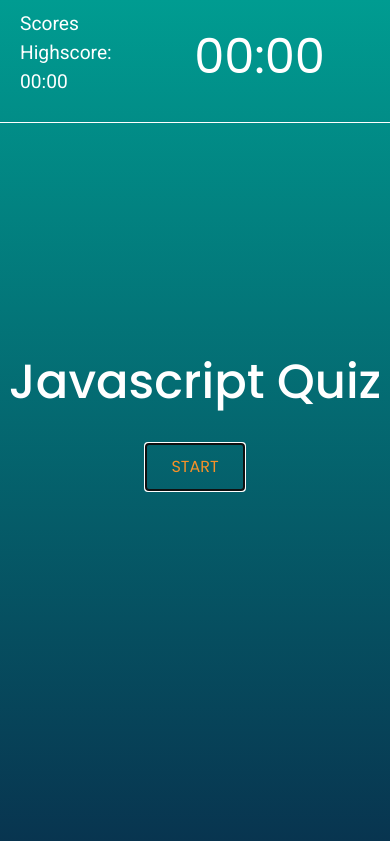
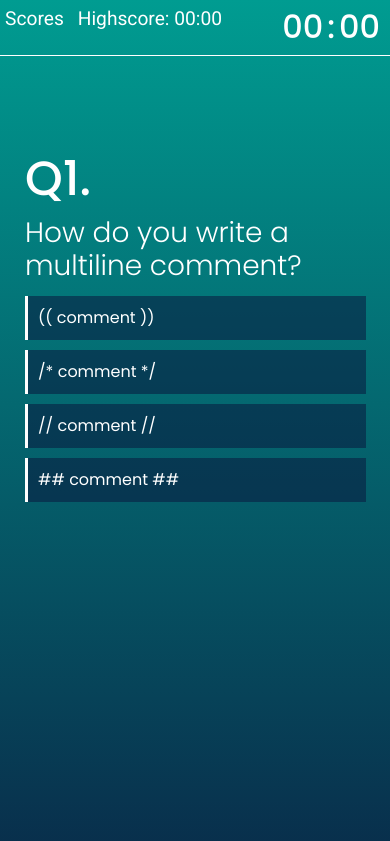
Before and after one commit to nick75mowbray/jsquiz, a plain HTML site: page index.html in a window 390 px wide. Both pictures are taken after a click on the button "START". Shown: the top 841 px of the page. Drawn offline with nearby package versions, Linux system fonts and the light colour scheme.

Commit message:
add questions with carousel function

```diff
--- a/index.html
+++ b/index.html
@@ -10,13 +10,17 @@
 </head>
 <body>
     <!-- nav bar -->
-    <nav>
+    <nav id="navbar" style="display: none;">
         <div id="nav-content">
             <ul>
                 <li><a>Scores</a></li>
                 <li id="highscore-display">Highscore: 00:00</li>
             </ul>
-            <h1 id="timer-display">00:00</h1>
+            <div id="timer-display" style="display: inline;">
+                <h1 id="minutesDigits">00</h1>
+                <h1>:</h1>
+                <h1 id="secondsDigits">00</h1>
+            </div>
         </div>
     </nav>
     <!-- opening screen -->
@@ -27,32 +31,48 @@
         </div>
     </div>
     <!-- questions -->
-    <div id="carouselExampleSlidesOnly" class="carousel slide" data-ride="carousel"
-    data-interval="false" data-wrap="false">
+    <div id="mycarousel" class="carousel slide" data-ride="carousel"
+    data-interval="false" data-wrap="false" data-touch="false" style="display: none;">
         <div class="carousel-inner">
-          <div class="carousel-item active">
-              <h1 class="q-number">Q1</h1>
+          <div class="carousel-item active container">
+            <div class="d-flex flex-column">
+            <h1 class="q-number">Q1.</h1>
               <h3 class="question">How do you write a multiline comment?</h3>
               <button class="answer incorrect">(( comment ))</button>
-              <button class="answer incorrect">(( comment ))</button>
-              <button class="answer incorrect">(( comment ))</button>
-              <button class="answer incorrect">(( comment ))</button>
+              <button class="answer correct">/* comment */</button>
+              <button class="answer incorrect">// comment //</button>
+              <button class="answer incorrect">## comment ##</button>
+            </div>
           </div>
-          <div class="carousel-item">
-            <h1>Q1</h1>
-              <h3>How do you write a multiline comment?</h3>
-              <button class="answer incorrect">(( comment ))</button>
-              <button class="answer incorrect">(( comment ))</button>
-              <button class="answer incorrect">(( comment ))</button>
-              <button class="answer incorrect">(( comment ))</button>
+          <div class="carousel-item container">
+            <div class="d-flex flex-column">
+            <h1 class="q-number">Q2.</h1>
+              <h3 class="question">How do you call a function?</h3>
+              <button class="answer correct">myFunction()</button>
+              <button class="answer incorrect">myFunction.run()</button>
+              <button class="answer incorrect">start(myFunction)</button>
+              <button class="answer incorrect">call.myFunction()</button>
+            </div>
           </div>
-          <div class="carousel-item">
-            <h1>Q1</h1>
-              <h3>How do you write a multiline comment?</h3>
-              <button class="answer incorrect">(( comment ))</button>
-              <button class="answer incorrect">(( comment ))</button>
-              <button class="answer incorrect">(( comment ))</button>
-              <button class="answer incorrect">(( comment ))</button>
+          <div class="carousel-item container">
+            <div class="d-flex flex-column">
+            <h1 class="q-number">Q3.</h1>
+              <h3 class="question">How do you create an alert?</h3>
+              <button class="answer incorrect">console.log(alert"alert this")</button>
+              <button class="answer incorrect">var alert = "alert this"</button>
+              <button class="answer incorrect">"alert this".alert()</button>
+              <button class="answer correct">alert("alert this")</button>
+            </div>
+          </div>
+          <div class="carousel-item container">
+            <div class="d-flex flex-column">
+            <h1 class="q-number">Q4.</h1>
+              <h class="question"3>What is the BEST method to get an element with an id of item?</h>
+              <button class="answer incorrect">document.querySelector('#item')</button>
+              <button class="answer incorrect">window.getElement.item</button>
+              <button class="answer incorrect">document.getElementByName('item')</button>
+              <button class="answer correct">document.getElementById('item')</button>
+            </div>
           </div>
         </div>
       </div>
--- a/script.js
+++ b/script.js
@@ -1,10 +1,24 @@
+var startBtn = document.getElementById('begin-btn');
+var openingDiv = document.getElementById('opener');
+var answerbtn = document.getElementsByClassName("answer");
+var navBar = document.getElementById('navbar');
+var myCarousel = document.getElementById('mycarousel');
+var timer;
 
 //opening screen full width div with button
 //button starts game and closes div
 
+startBtn.addEventListener("click", function(){
+    openingDiv.style.display="none";
+    navBar.style.display="block";
+    myCarousel.style.display="block";
+});
 //create timer to count up
 //create function that increases timer if incorrect answer
+function counter(){
 
+}
+timer = setInterval(counter, 1000);
 //create carosel for questions and answers
 //function to change answer appearance once clicked
 
@@ -13,13 +27,11 @@
 //store name and score as an object
 
 //new page for high scores
-$('.carousel').carousel('pause');
-var answerbtn = document.getElementsByClassName("answer");
 
 
 function nextQuestion() {
     $('.carousel').carousel('next')
-}
+};
 
 //add functions to every button with class of answer
 // START code from https://flaviocopes.com/how-to-add-event-listener-multiple-elements-javascript/
--- a/style.css
+++ b/style.css
@@ -8,12 +8,16 @@ h1, h2, h3, h4, h5, h6, button {
     font-family: 'Poppins', sans-serif;
 }
 body {
+    height: 100vh;
     background-color: #333333;
     background-image: linear-gradient(#009c91, #0a1c40);
+    background-size: cover;
+    background-repeat: no-repeat;
 }
 h1 {
     font-weight: 500;
     font-size: 3rem;
+    padding: 0;
 }
 /* first page opener */
 #opener {
@@ -43,12 +47,14 @@ h1 {
 /* navbar */
 nav {
     width: 100%;
+    position: fixed;
+    top: 0;
 }
 #nav-content {
     width: 100%;
     margin: 0 auto;
     padding: 10px 20px;
-    position: fixed;
+
     display: flex;
     justify-content: space-between;
     align-items: center;
@@ -63,4 +69,63 @@ nav {
     font-weight: 400;
     padding: 0 20px;
     margin-right: 25px;
+    display: inline;
 }
+#timer-display h1 {
+    display: inline;
+}
+/* questions */
+#mycarousel {
+    margin-top: 150px;
+}
+button.answer {
+    background-color: #0a1c4091;
+    border: none;
+    border-left: 3px solid #ffffff;
+    margin: 5px 0;
+    padding: 10px;
+    text-align: left;
+}
+button.answer:hover {
+    border-left: 8px solid #ffffff;
+}
+button.incorrect:active, button.incorrect:focus {
+    border: none;
+    outline: none;
+    border-left: 8px solid #b30101;
+    background-color: #400a1391;
+}
+button.correct:active, button.correct:focus {
+    border: none;
+    outline: none;
+    border-left: 8px solid #07b301;
+    background-color: #10400a91;
+}
+.question {
+    font-weight: 300;
+}
+.carousel-item {
+    margin-left: 10vw;
+    max-width: 80vw;
+    transition: transform 3s ease, opacity .5s ease-out !important;
+}
+@media only screen and (max-width: 600px){
+    #nav-content li {
+        margin-right: 10px;
+        padding: 0;
+    }
+    #nav-content {
+        padding: 5px;
+    }
+    #timer-display {
+        padding: 0;
+        margin-right: 5px;
+    }
+    #timer-display h1 {
+        font-size: 2rem;
+    }
+    .carousel-item {
+        margin-left: 10px;
+        max-width: 95vw;
+    }
+}
```
